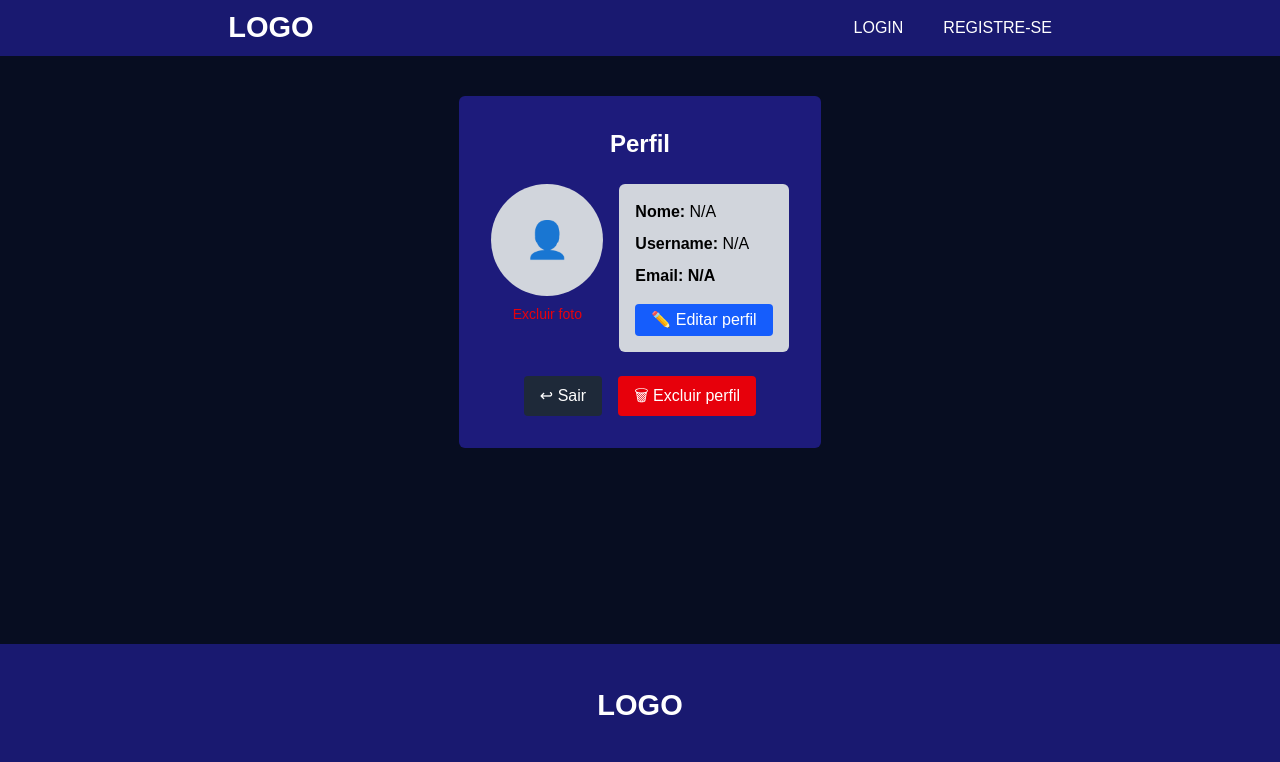
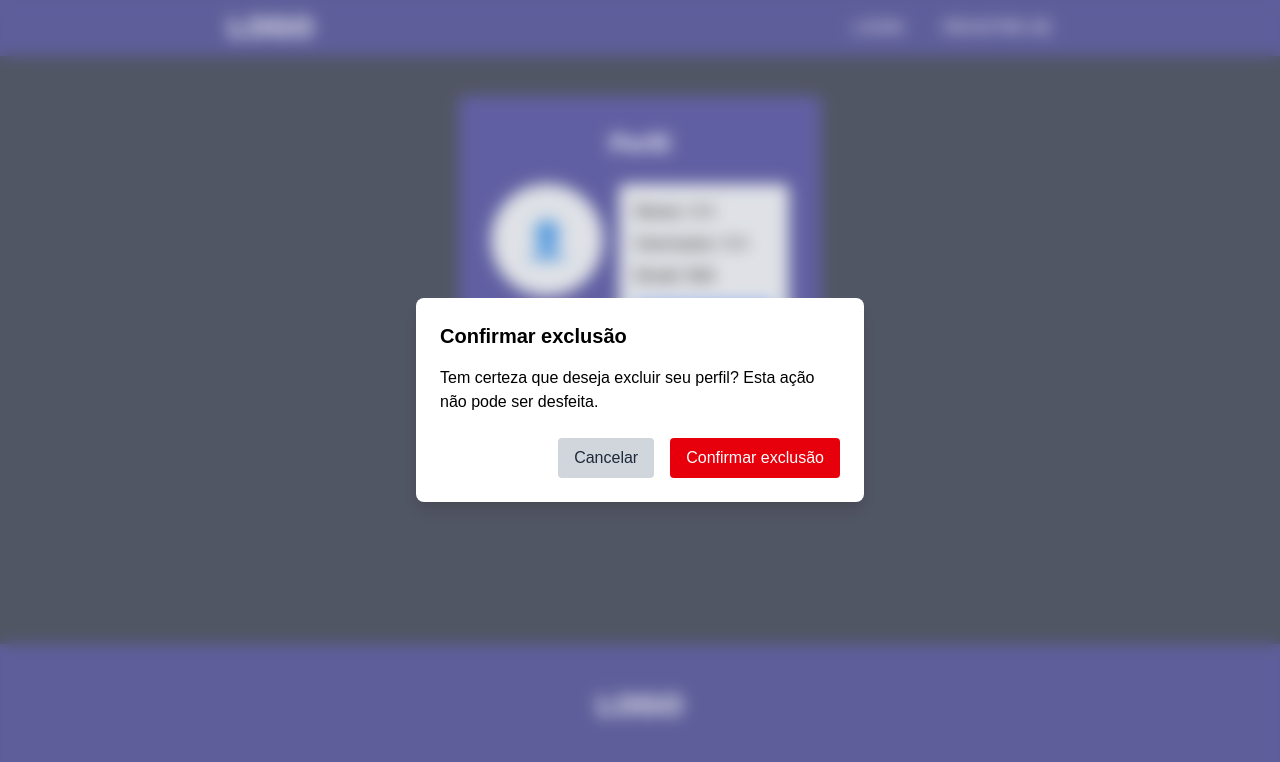
Before and after one commit to ViniRivaldar/mini_blog, a Next.js app: page /perfil in a window 1280 px wide. Both pictures are taken after a click on the button "🗑 Excluir perfil". Shown: the top 762 px of the page. Built offline with nearby package versions, Linux system fonts and the light colour scheme; no server answers.

Commit message:
excluindo usuario

```diff
--- a/app/perfil/page.js
+++ b/app/perfil/page.js
@@ -1,29 +1,75 @@
 'use client'
 
+import { useState } from 'react';
 import User from "./components/user";
 import useAuthStore from "../../store/authStore";
-export default function Perfil(){
 
-    const{logout} = useAuthStore()
+export default function Perfil() {
+    const { logout, deleteUser, loading } = useAuthStore();
+    const [showConfirmation, setShowConfirmation] = useState(false);
 
+    const handleDeleteClick = () => {
+        setShowConfirmation(true);
+    };
 
+    const handleConfirmDelete = async () => {
+        try {
+            await deleteUser();
+            // A redireção já é tratada na função deleteUser
+        } catch (error) {
+            console.error("Erro ao excluir o perfil:", error);
+            setShowConfirmation(false);
+        }
+    };
 
-    return(
+    const handleCancelDelete = () => {
+        setShowConfirmation(false);
+    };
+
+    return (
         <div className="bg-[#1D1B7B] rounded-md p-8 w-full max-w-md text-white mt-10 mb-10">
-            <User/>
+            <User />
             <div className="mt-6 flex justify-center gap-4">
                 <button
                     className="px-4 py-2 bg-gray-800 text-white rounded hover:bg-gray-700 flex items-center gap-1"
                     onClick={logout}
+                    disabled={loading}
                 >
                     ↩ Sair
                 </button>
                 <button
                     className="px-4 py-2 bg-red-600 text-white rounded hover:bg-red-700 flex items-center gap-1"
+                    onClick={handleDeleteClick}
+                    disabled={loading}
                 >
                     🗑 Excluir perfil
                 </button>
             </div>
+
+            {showConfirmation && (
+                <div className="fixed inset-0 backdrop-blur-sm bg-white/30 flex items-center justify-center z-50">
+                    <div className="bg-white p-6 rounded-lg shadow-lg text-black max-w-md w-full">
+                        <h3 className="text-xl font-bold mb-4">Confirmar exclusão</h3>
+                        <p className="mb-6">Tem certeza que deseja excluir seu perfil? Esta ação não pode ser desfeita.</p>
+                        <div className="flex justify-end gap-4">
+                            <button
+                                className="px-4 py-2 bg-gray-300 text-gray-800 rounded hover:bg-gray-400"
+                                onClick={handleCancelDelete}
+                                disabled={loading}
+                            >
+                                Cancelar
+                            </button>
+                            <button
+                                className="px-4 py-2 bg-red-600 text-white rounded hover:bg-red-700"
+                                onClick={handleConfirmDelete}
+                                disabled={loading}
+                            >
+                                {loading ? 'Excluindo...' : 'Confirmar exclusão'}
+                            </button>
+                        </div>
+                    </div>
+                </div>
+            )}
         </div>
     )
 }
--- a/store/authStore.js
+++ b/store/authStore.js
@@ -44,8 +44,6 @@ const useAuthStore = create(persist(
           },
         });
 
-        console.log('Resposta do servidor:', response.data);
-
         const updatedUser = {
           ...get().user,
           name: userData.name || get().user.name,
@@ -59,6 +57,34 @@ const useAuthStore = create(persist(
       } catch (error) {
         console.error('Erro completo:', error);
         const errorMessage = error.response?.data?.message || 'Erro ao editar usuário';
+        set({ error: errorMessage, loading: false });
+        throw error;
+      }
+    },
+
+    deleteUser: async () => {
+      set({ loading: true, error: null });
+
+      try {
+        const token = get().user?.token;
+        const userId = get().user?.id;
+
+        if (!token || !userId) {
+          throw new Error('Usuário não autenticado');
+        }
+
+        const response = await axiosAuth.delete(`/register/${userId}`, {
+          headers: {
+            Authorization: `Bearer ${token}`,
+          },
+        });
+
+        set({ user: null, loading: false });
+        window.location.href = '/';
+        return response.data;
+      } catch (error) {
+        console.error('Erro ao excluir usuário:', error);
+        const errorMessage = error.response?.data?.message || 'Erro ao excluir usuário';
         set({ error: errorMessage, loading: false });
         throw error;
       }
```
